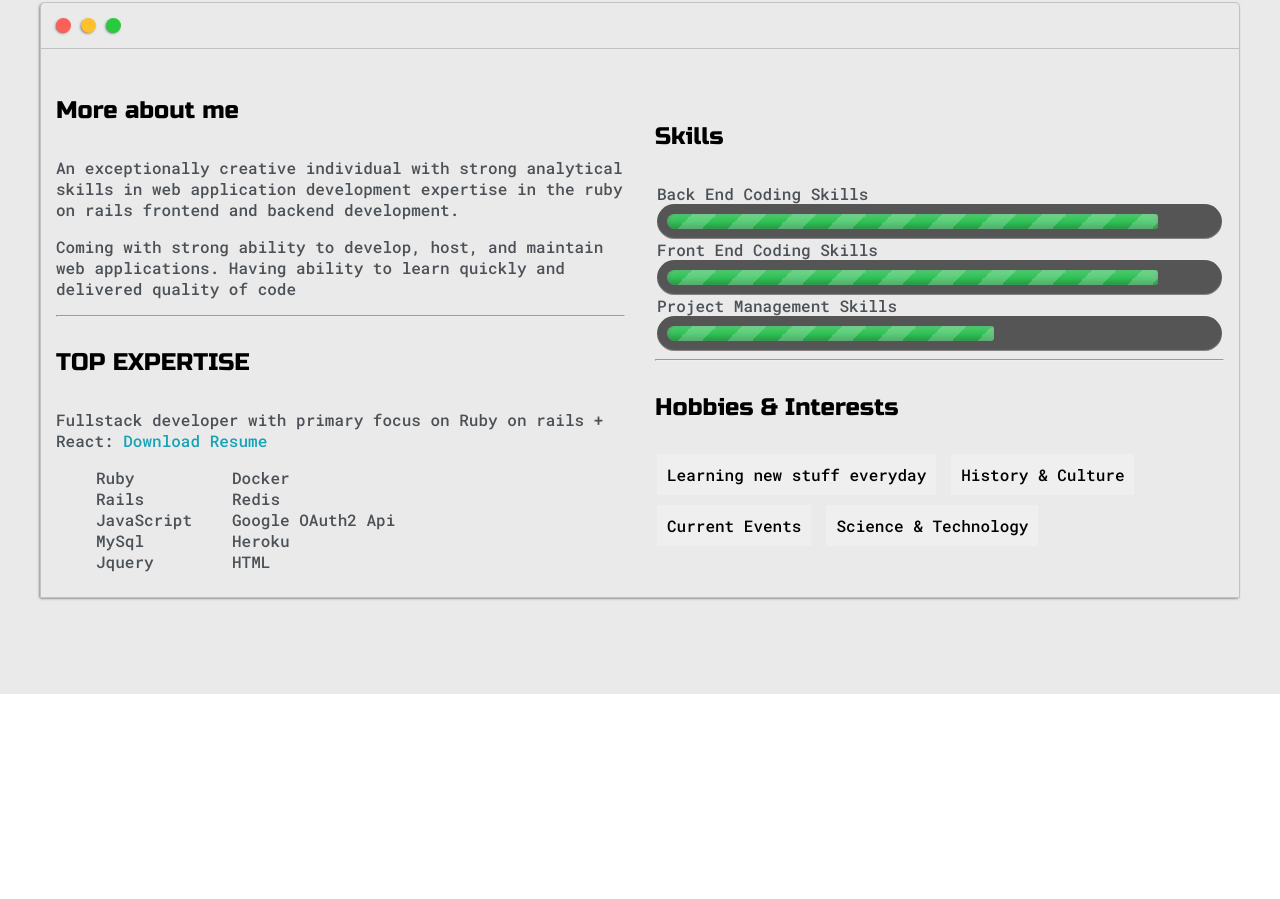
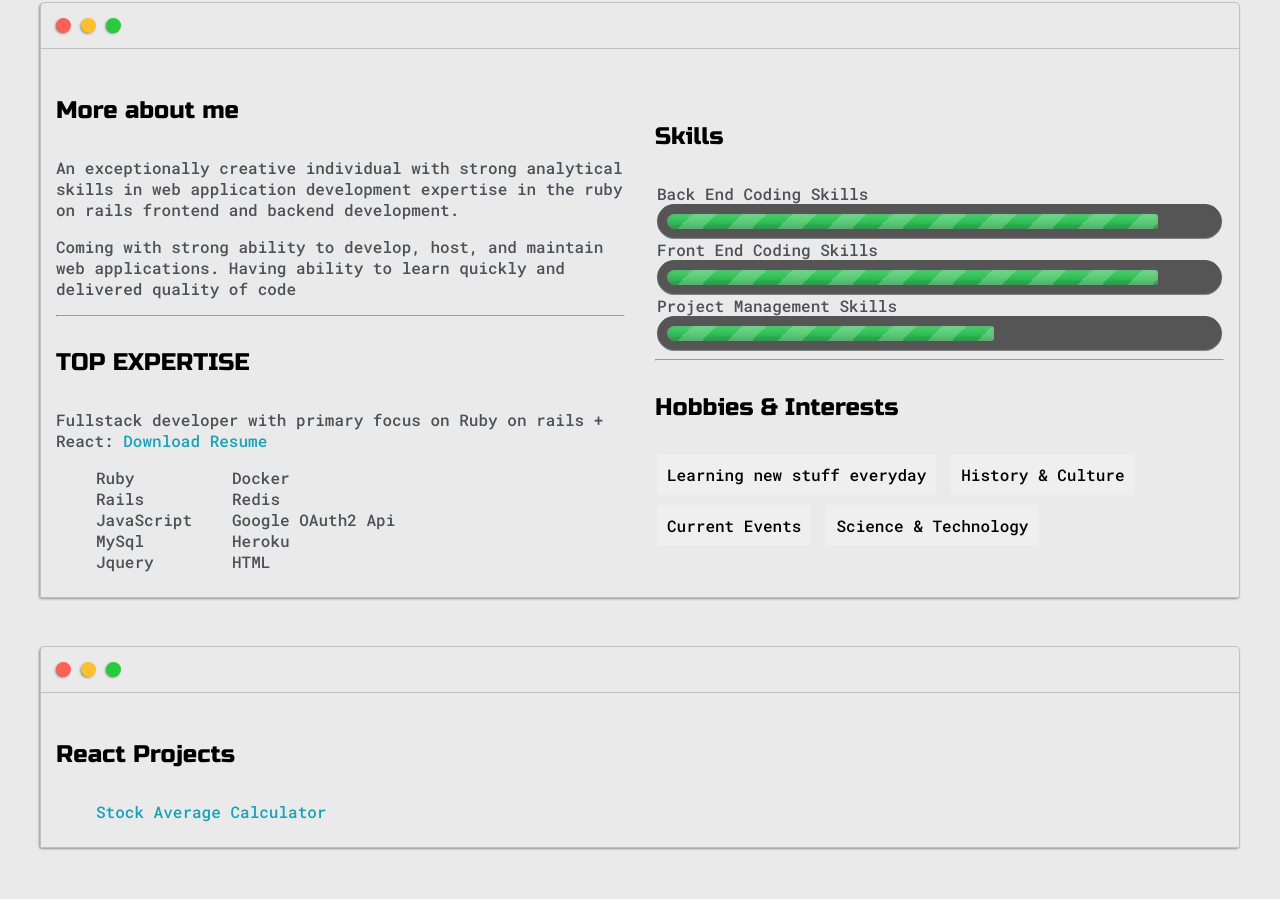
Before and after one commit to DarshanShet/darshanshet.github.io, a plain HTML site: page index.html in a window 1280 px wide. Shown: the part 726-1625 px from the top of the page. Before the commit the page ends 1420 px from the top, so only its background shows below. Drawn offline with Linux system fonts and the light colour scheme.

Commit message:
added react project link

```diff
--- a/index.html
+++ b/index.html
@@ -10,6 +10,7 @@
 		<link href="https://fonts.googleapis.com/css2?family=Roboto+Mono:wght@500&family=Russo+One&display=swap" rel="stylesheet">
 		<link rel="stylesheet" type="text/css" href="default.css">
 		<link id="theme-style" rel="stylesheet" type="text/css" href="">
+		<link rel="icon" type="image/png" sizes="32x32" href="images/favicon.png">
 	</head>
 	<body>
 		<section class="s1">
@@ -50,7 +51,6 @@
 					</div>
 
 					<div class="right-column">
-
 						<div id="preview-shadow">
 							<div id="preview">
 								<div id="corner-tl" class="corner"></div>
@@ -142,7 +142,35 @@
             </ul>
 					</div>
 				</div>
+			</div>
+		</section>
 
+    <section class="s2">
+			<div class="main-container">
+				<div class="about-wrapper">
+					<div class="nav-wrapper">
+
+						<!-- Link around dots-wrapper added after tutorial video -->
+						<a href="#">
+							<div class="dots-wrapper">
+								<div id="dot-1" class="browser-dot"></div>
+								<div id="dot-2" class="browser-dot"></div>
+								<div id="dot-3" class="browser-dot"></div>
+							</div>
+						</a>
+					</div>
+
+					<div class="about-me">
+						<h4>React Projects</h4>
+            <ul>
+              <li><a href="https://darshanshet.github.io/react-project/"  target="_blank">Stock Average Calculator</a></li>
+            </ul>
+					</div>
+
+					<div class="social-links">
+
+					</div>
+				</div>
 			</div>
 		</section>
 
```
Also changed, not shown: images/favicon.png (added).
